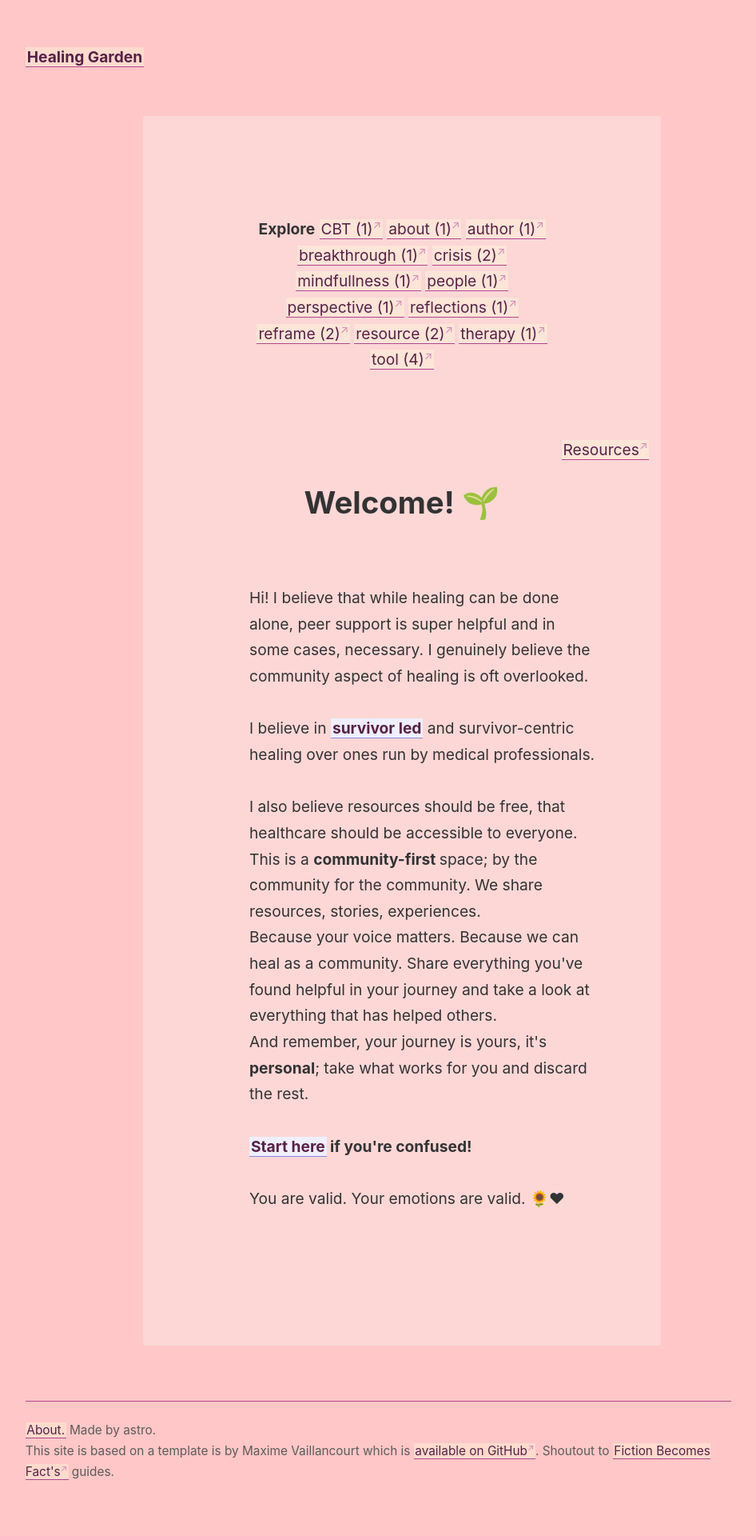
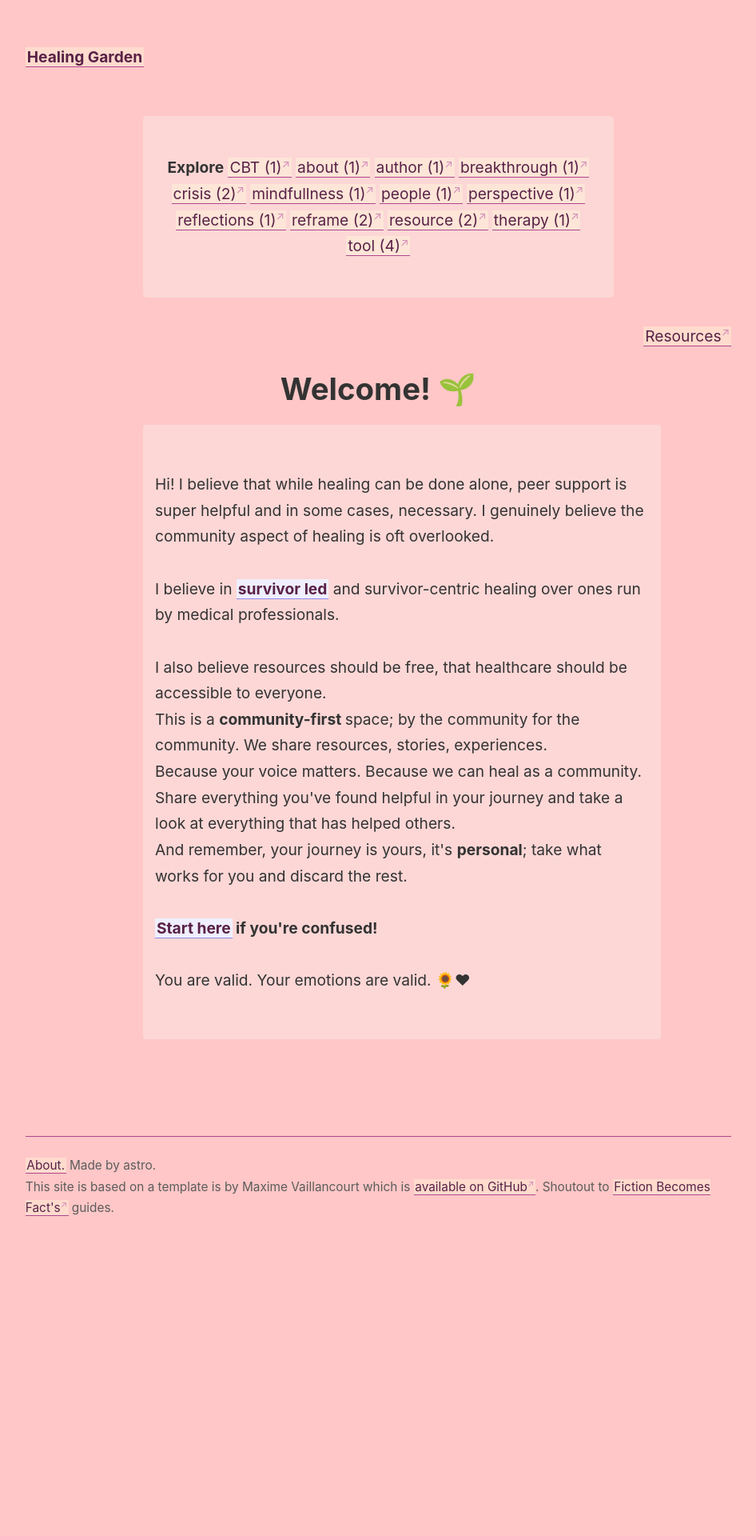
Before and after one commit to corvusdeinanis/couscous, a Jekyll site: the page built from index.html, in a window 1280 px wide. Shown: the whole page at 80% size, without its empty margins (45-991 px from the left). Built offline with Jekyll 4.4.1, drawn with Linux system fonts in a browser that asks for light colours; the list of posts is cut into pages by our own code; after the commit the page ends 1589 px from its top, so only the background shows below that.

Commit message:
Update page.html

```diff
--- a/_layouts/page.html
+++ b/_layouts/page.html
@@ -2,7 +2,6 @@
 layout: default
 ---
 
-<content> <div class = "box">
+<content>
   {{ content }}
-  </div>
 </content>
```
